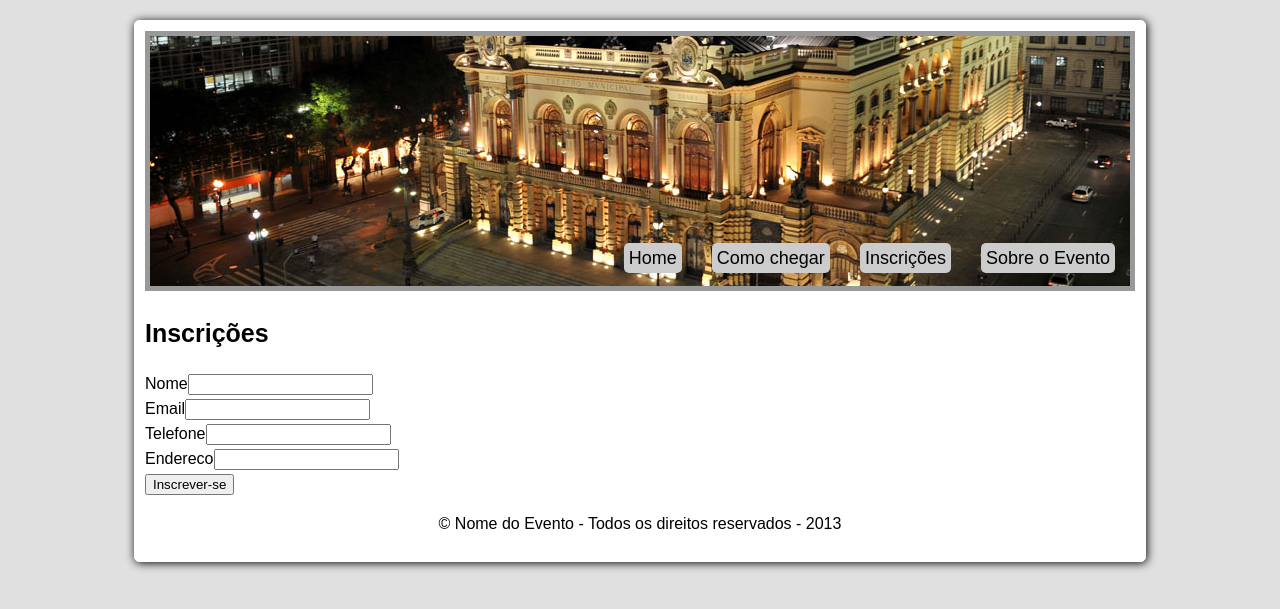
After one commit to GeorgeJegon/cursoCakePHP, a CakePHP app: the page made by app/View/Inscricoes/inscrever.ctp in a window 1280 px wide. The commit adds this page. Shown: the top 609 px of the page. Run offline with PHP 8.4 and a stand-in for CakePHP, Linux system fonts and the light colour scheme; the template is opened without the code that fills it, so the values that code supplies are empty; form fields are guessed from the names that the template uses; some libraries are stand-ins or nearby versions.

Commit message:
Exercicio 3

```diff
--- a/app/Config/routes.php
+++ b/app/Config/routes.php
@@ -29,7 +29,7 @@
 	Router::connect('/', array('controller' => 'pages', 'action' => 'display', 'home'));
 	Router::connect('/como-chegar', array('controller' => 'pages', 'action' => 'display', 'como-chegar'));
 	Router::connect('/sobre-evento', array('controller' => 'pages', 'action' => 'display', 'sobre-o-evento'));
-	Router::connect('/inscricoes', array('controller' => 'pages', 'action' => 'display', 'inscricoes'));
+	Router::connect('/inscricoes', array('controller' => 'inscricoes', 'action' => 'inscrever'));
 /**
  * ...and connect the rest of 'Pages' controller's urls.
  */
--- /dev/null
+++ b/app/View/Inscricoes/inscrever.ctp
@@ -0,0 +1,18 @@
+<section>
+	<h1>Inscrições</h1>
+
+	<fieldset>
+		<legend></legend>
+
+		<?php
+			echo $this->Form->create('inscricao',array('url'=>array('controller'=>'inscricoes','action'=>'inscrever')));
+				echo $this->Form->input('nome',array('name'=>'nome'));
+				echo $this->Form->input('email',array('name'=>'email'));
+				echo $this->Form->input('telefone',array('name'=>'telefone'));
+				echo $this->Form->input('endereco',array('name'=>'endereco'));
+				echo $this->Form->submit('Inscrever-se');
+			echo $this->Form->end();
+		?>
+
+	</fieldset>
+</section>
--- /dev/null
+++ b/app/View/Inscricoes/sucesso.ctp
@@ -0,0 +1,5 @@
+<section>
+	<h1>Inscrição realizada com sucesso!</h1>
+	<p>Agradecemos sua inscrição em nosso evento e em breve entaremos em contato pelo <strong>e-mail</strong> cadastrado.</p>
+	<?php echo $this->Html->link('Voltar para Home',array('controller'=>'pages','action'=>'display','home')); ?>
+</section>
--- a/app/View/Layouts/default.ctp
+++ b/app/View/Layouts/default.ctp
@@ -36,6 +36,11 @@
 						'class'=>'menu-como-chegar'
 					),
 					array(
+						'titulo'=>'Inscrições',
+						'href'=>'/inscricoes',
+						'class'=>'menu-inscricoes'
+					),
+					array(
 						'titulo'=>'Sobre o Evento',
 						'href'=>'/sobre-evento',
 						'class'=>'menu-sobre-evento'
```
Also changed, not shown: app/Config/bootstrap.php (+7 -0 lines), app/Controller/InscricoesController.php (added, +21 -0 lines), app/Model/Inscricao.php (added, +24 -0 lines).
